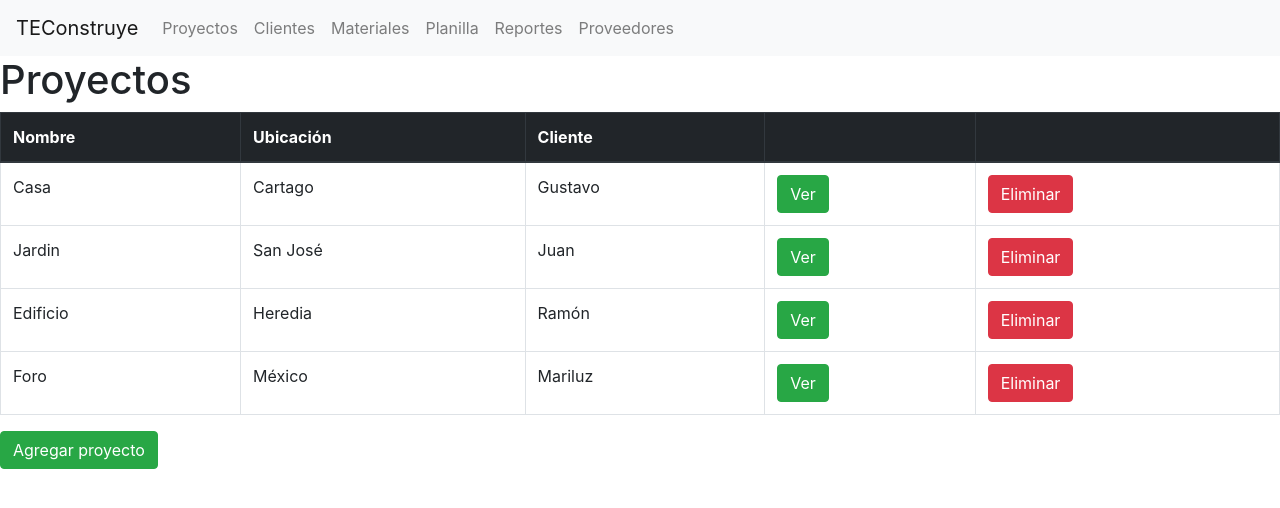
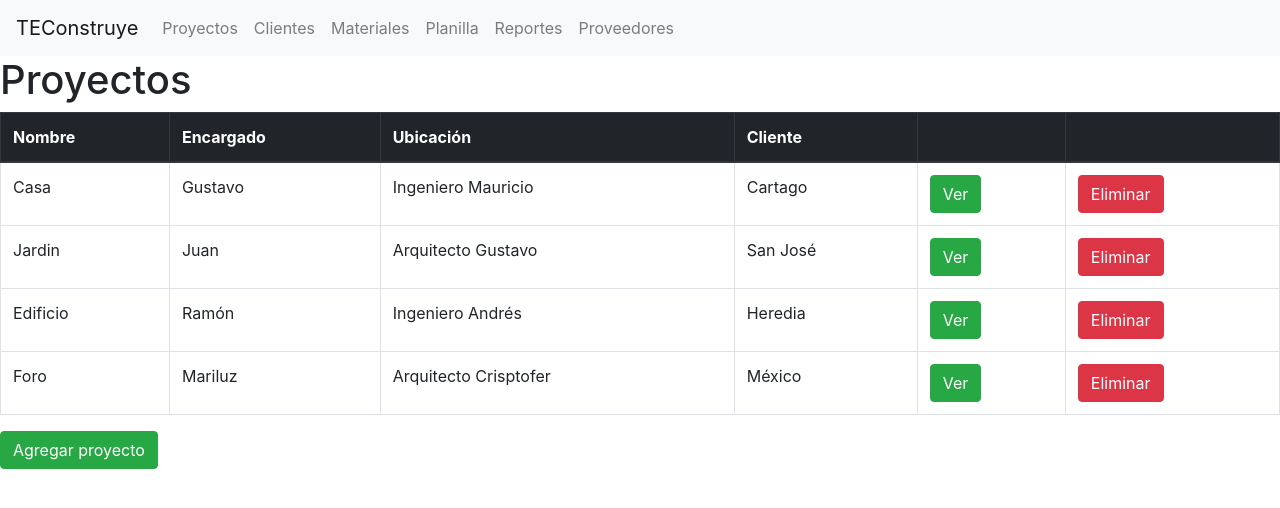
Before and after one commit to BasesDeDatos2018S2/TEConstruye-Frontend, an Angular app: page / in a window 1280 px wide. Shown: the top 508 px of the page. Built offline with nearby package versions, Linux system fonts and the light colour scheme.

Commit message:
[fix] add manager of project

```diff
--- a/src/app/classes/project.ts
+++ b/src/app/classes/project.ts
@@ -5,5 +5,6 @@ export class Project {
    public name: string,
    public location: string,
    public id_client: string,
+   public id_manager: string,
  ) {  }
 }
--- a/src/app/components/view-projects/view-projects.component.html
+++ b/src/app/components/view-projects/view-projects.component.html
@@ -14,6 +14,7 @@
   <tbody>
     <tr *ngFor="let project of project_list">
       <td>{{project.name}}</td>
+      <td>{{project.id_manager}}</td>
       <td>{{project.location}}</td>
       <td>{{project.id_client}}</td>
       <td><button type="submit" class="btn btn-success" (click)="show_see_project(project.id)" >Ver</button></td>
@@ -44,6 +45,13 @@
     </div>
 
     <div class="form-group">
+      <label for="manager">Encargado</label>
+      <input type="text" class="form-control" id="manager"
+             [(ngModel)]="project_to_add.id_manager" name="location"
+             placeholder="Ingeniero Solis, Arquitecto Miranda, Ingeniero Rodriguez">
+    </div>
+
+    <div class="form-group">
       <label for="location">Ubicación</label>
       <input type="text" class="form-control" id="location"
              [(ngModel)]="project_to_add.location" name="location"
--- a/src/app/components/view-projects/view-projects.component.ts
+++ b/src/app/components/view-projects/view-projects.component.ts
@@ -16,13 +16,13 @@ export class ViewProjectsComponent implements OnInit {
   constructor() {
     this.add_project = false;
     this.edit_project = false;
-    this.project_to_add = new Project(1, "","","");
-    this.project_to_edit = new Project(1, "","","");
-    this.header_list = [ "Nombre","Ubicación", "Cliente", "",""];
-    this.project_list.push(new Project(0, "Casa","Cartago", "Gustavo"));
-    this.project_list.push(new Project(1, "Jardin","San José","Juan"));
-    this.project_list.push(new Project(2, "Edificio","Heredia","Ramón"));
-    this.project_list.push(new Project(3, "Foro","México","Mariluz"));
+    this.project_to_add = new Project(1, "","","","");
+    this.project_to_edit = new Project(1, "","","","");
+    this.header_list = [ "Nombre","Encargado","Ubicación", "Cliente", "",""];
+    this.project_list.push(new Project(0, "Casa","Ingeniero Mauricio","Cartago", "Gustavo"));
+    this.project_list.push(new Project(1, "Jardin","Arquitecto Gustavo","San José","Juan"));
+    this.project_list.push(new Project(2, "Edificio","Ingeniero Andrés","Heredia","Ramón"));
+    this.project_list.push(new Project(3, "Foro","Arquitecto Crisptofer","México","Mariluz"));
     console.log(this.project_list);
   }
 
```
